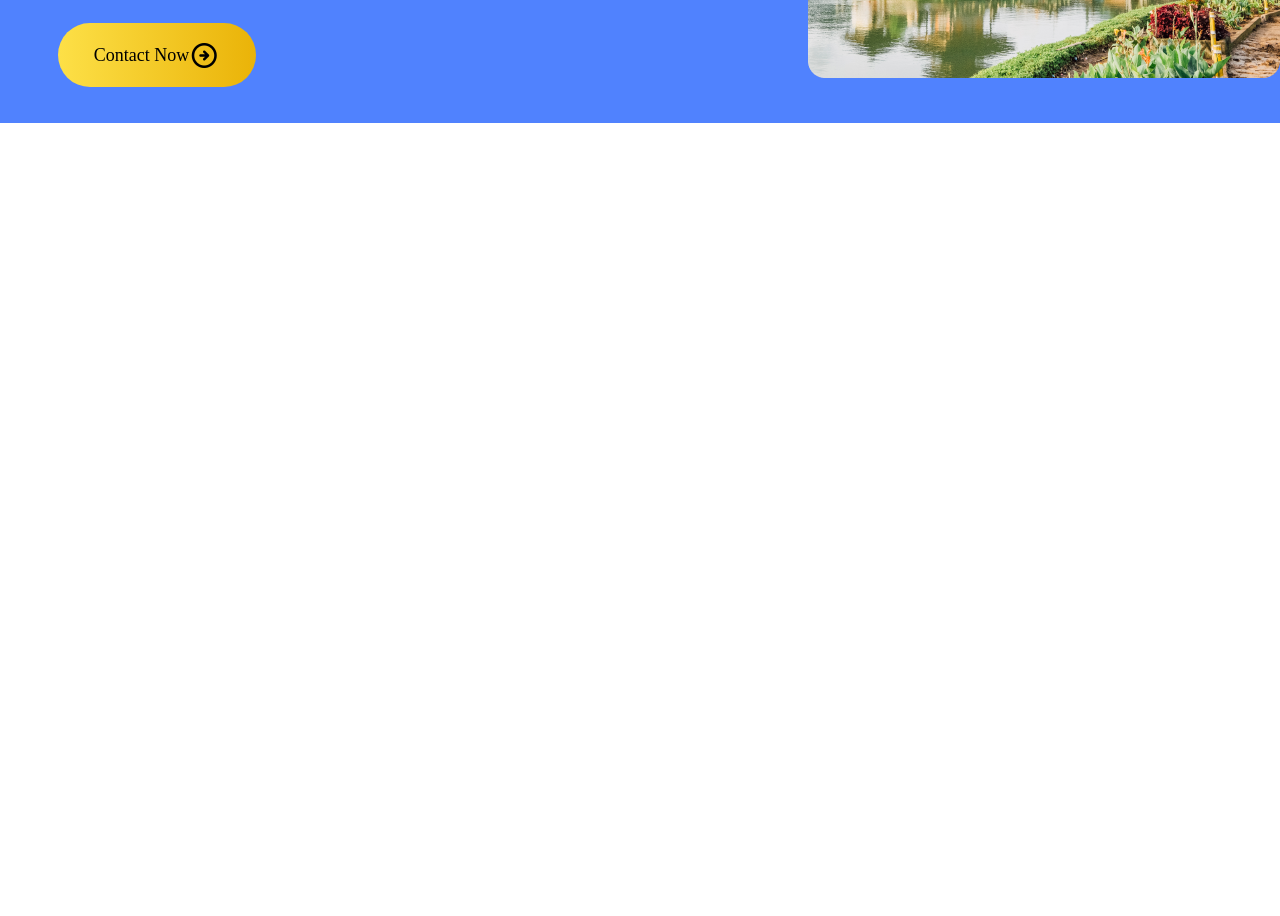
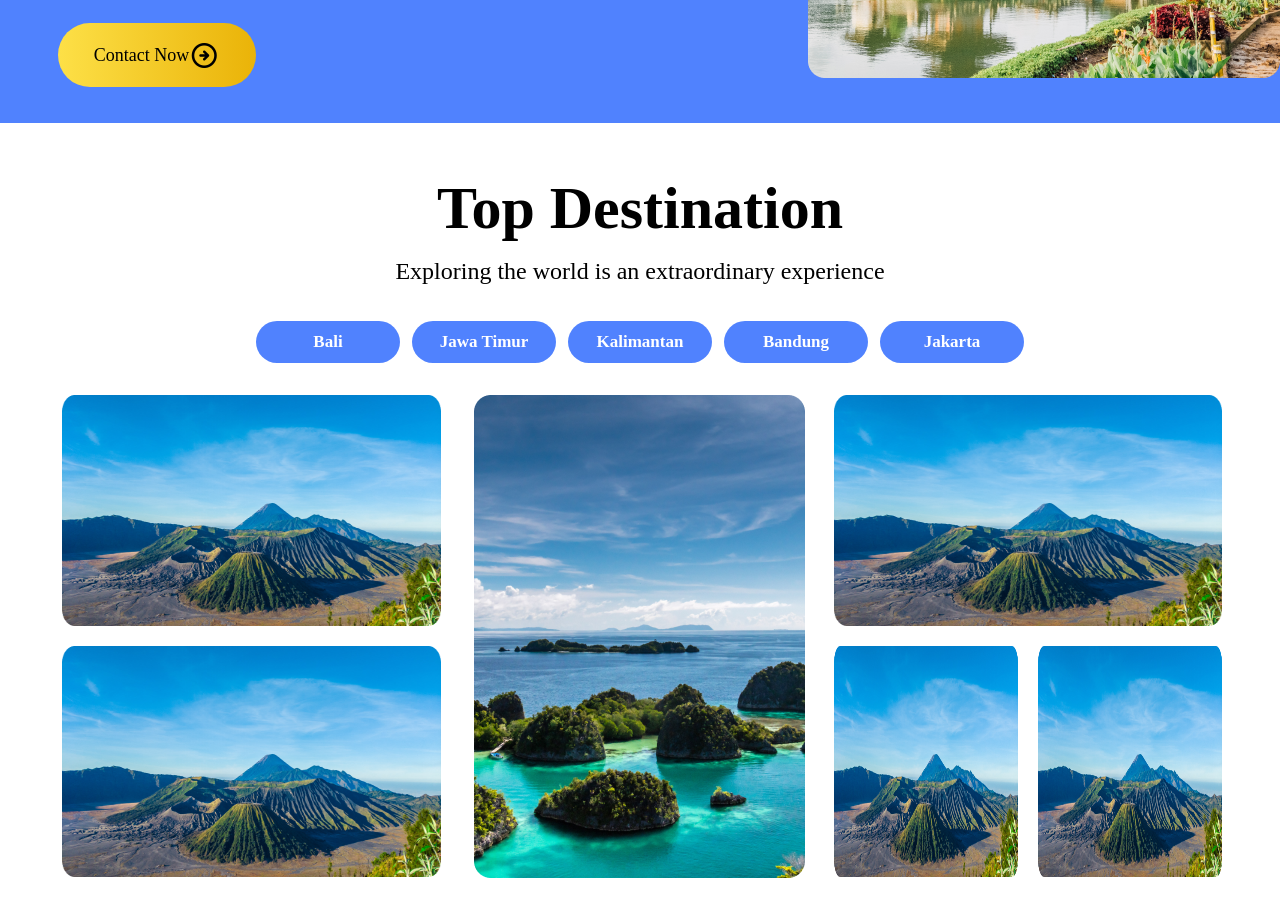
Before and after one commit to arryadali/TravelTA, a React (Create React App) app: page / in a window 1280 px wide. Shown: the part 1140-2056 px from the top of the page. Before the commit the page ends 1263 px from the top, so only its background shows below. Built offline with nearby package versions, Linux system fonts and the light colour scheme.

Commit message:
feature topdestination

```diff
--- a/src/App.jsx
+++ b/src/App.jsx
@@ -2,6 +2,7 @@ import './App.css';
 import Navbar from './component/navbar';
 import Hero from './component/hero';
 import Contact from './component/contact';
+import TopDestination from './component/topDestination';
 
 function App() {
   return (
@@ -9,6 +10,7 @@ function App() {
       <Navbar/>
       <Hero/>
       <Contact/>
+      <TopDestination/>
     </div>
   );
 }
--- a/src/component/contact.jsx
+++ b/src/component/contact.jsx
@@ -2,7 +2,7 @@ import React from 'react'
 
 const Contact = () => {
   return (
-    <div className='bg-[#5082FE] w-full h-auto relative'>
+    <div className='bg-[#5082FE] w-full h-auto relative container'>
         <div className='flex flex-col'>
           <div className='w-[91%] m-auto py-9'>
             <p className='font-extrabold text-[64px] text-white font-[Poppins]'>We are ready to
--- a/src/component/hero.jsx
+++ b/src/component/hero.jsx
@@ -2,7 +2,7 @@ import React from 'react'
 
 const Hero = () => {
   return (
-    <div>
+    <div className='container'>
       <div className='flex relative '>
 
         <div className='w-[50%] flex flex-col justify-center items-center'>
--- a/src/component/navbar.jsx
+++ b/src/component/navbar.jsx
@@ -2,7 +2,7 @@ import React from 'react'
 
 const Navbar = () => {
   return (
-    <div>
+    <div className='container'>
       <img src="../asset/bg.png" alt="" className="absolute w-full h-full mx-56"/>
        <nav className="py-6 px-16 md:flex md:items-center md:justify-between font-[Poppins] container relative">
         <div class="flex justify-between items-center">
--- /dev/null
+++ b/src/component/topDestination.jsx
@@ -0,0 +1,59 @@
+import React from 'react'
+
+const TopDestination = () => {
+  return (
+    <div className='container'>
+      <div className='w-[91%] h-auto py-10 m-auto'>
+        <div className='text-center mb-8'>
+            <div className='mb-8'>
+                <h1 className='font-[Poppins] font-bold text-[60px]'>Top Destination</h1>
+                <p className='font-[Poppins] font-light text-[24px]'>Exploring the world is an extraordinary experience</p>
+            </div>
+
+            <div className='flex gap-3 justify-center '>
+                <p className='w-36 h-auto p-2 bg-[#5082FE] text-[17px] font-bold font-[Poppins] text-white rounded-full hover:bg-[#7495E8]'>Bali</p>
+                <p className='w-36 h-auto p-2 bg-[#5082FE] text-[17px] font-bold font-[Poppins] text-white rounded-full hover:bg-[#7495E8]'>Jawa Timur</p>
+                <p className='w-36 h-auto p-2 bg-[#5082FE] text-[17px] font-bold font-[Poppins] text-white rounded-full hover:bg-[#7495E8]'>Kalimantan</p>
+                <p className='w-36 h-auto p-2 bg-[#5082FE] text-[17px] font-bold font-[Poppins] text-white rounded-full hover:bg-[#7495E8]'>Bandung</p>
+                <p className='w-36 h-auto p-2 bg-[#5082FE] text-[17px] font-bold font-[Poppins] text-white rounded-full hover:bg-[#7495E8]'>Jakarta</p>
+            </div>
+        </div>
+
+        <div className='flex '>
+            <div className='w-4/12'>
+                <div className='flex flex-col gap-5'>
+                    <div className='flex justify-center'>
+                        <img src="../asset/cardBromo.png" alt="" width={379} className='h-[231px]'/>
+                    </div>
+                    <div className='flex justify-center'>
+                        <img src="../asset/cardBromo.png" alt="" width={379} className='h-[231px]'/>
+                    </div>
+                </div>
+            </div>
+
+            <div className='w-4/12 flex justify-center'>
+                <img src="../asset/cardKalimanjaro.png" alt="" width={331} className='h-[483px]'/>
+            </div>
+
+            <div className='w-4/12'>
+                <div className='flex flex-col gap-5'>
+                    <div>
+                        <img src="../asset/cardBromo.png" alt="" height={505} className='h-[231px]'/>
+                    </div>
+                    <div className='flex gap-5'>
+                        <div>
+                            <img src="../asset/cardBromo.png" alt="" width={239} className='h-[231px]'/>
+                        </div>
+                        <div>
+                            <img src="../asset/cardBromo.png" alt="" width={239} className='h-[231px]'/>
+                        </div>
+                    </div>
+                </div>
+            </div>
+        </div>
+      </div>
+    </div>
+  )
+}
+
+export default TopDestination;
```
Also changed, not shown: public/asset/cardBromo.png (added), public/asset/cardKalimanjaro.png (added).
